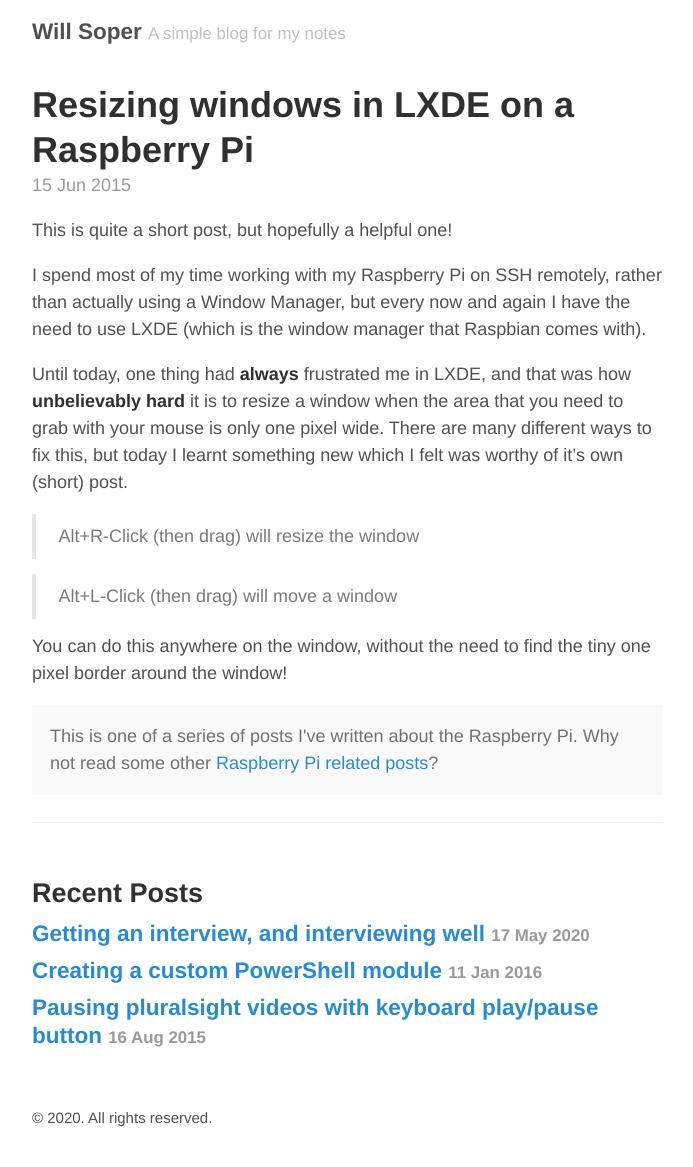
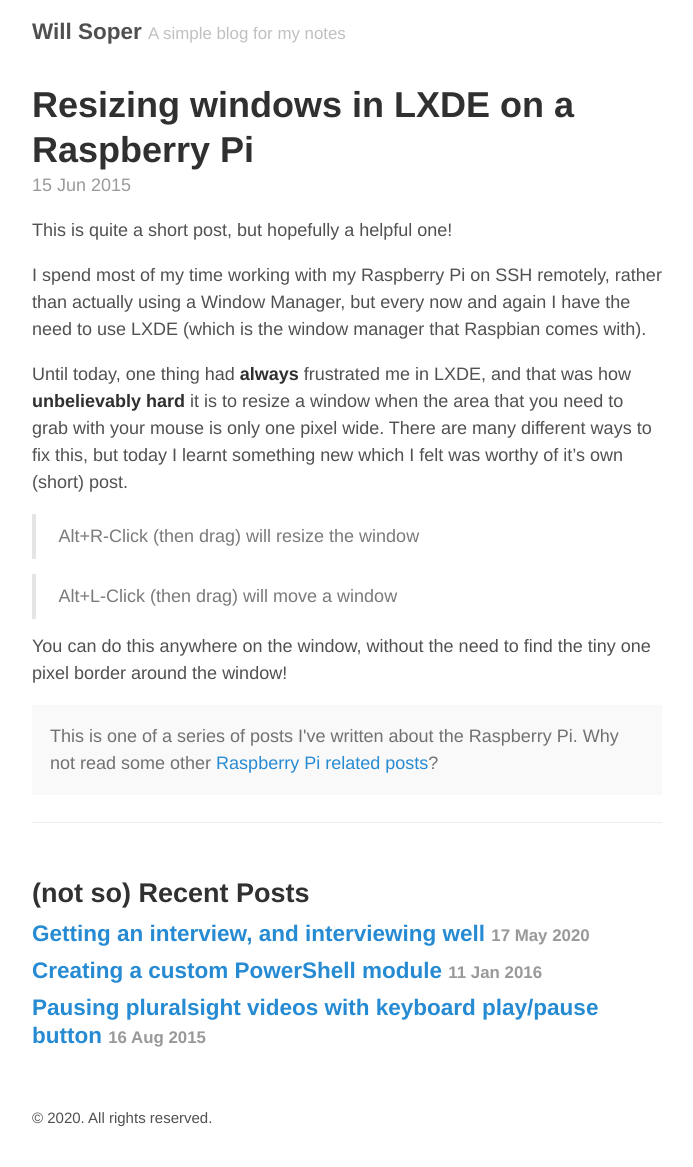
Before and after one commit to WillSoper/WillSoper.github.io, a Jekyll site: the page built from _posts/2015-06-15-resizing-windows-in-lxde-on-raspberry-pi.md, in a window 1280 px wide. Shown: the whole page, without its empty margins (293-986 px from the left). Built offline with Jekyll 4.4.1, drawn with Linux system fonts in a browser that asks for light colours.

Commit message:
(not so)

```diff
--- a/_layouts/post.html
+++ b/_layouts/post.html
@@ -14,7 +14,7 @@
 </article>
 
 <aside class="related">
-  <h2>Recent Posts</h2>
+  <h2>(not so) Recent Posts</h2>
   <ul class="related-posts">
     {% for post in site.related_posts limit:3 %}
       <li>
```
